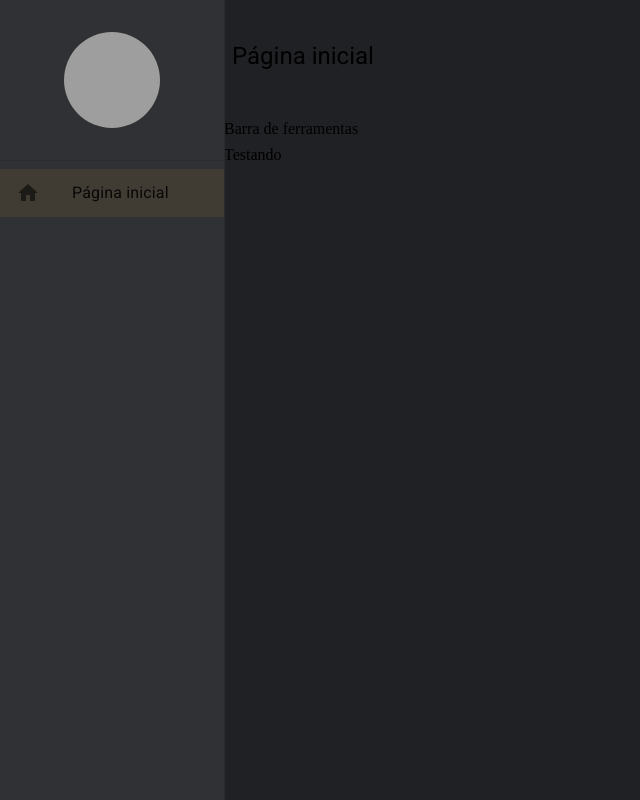
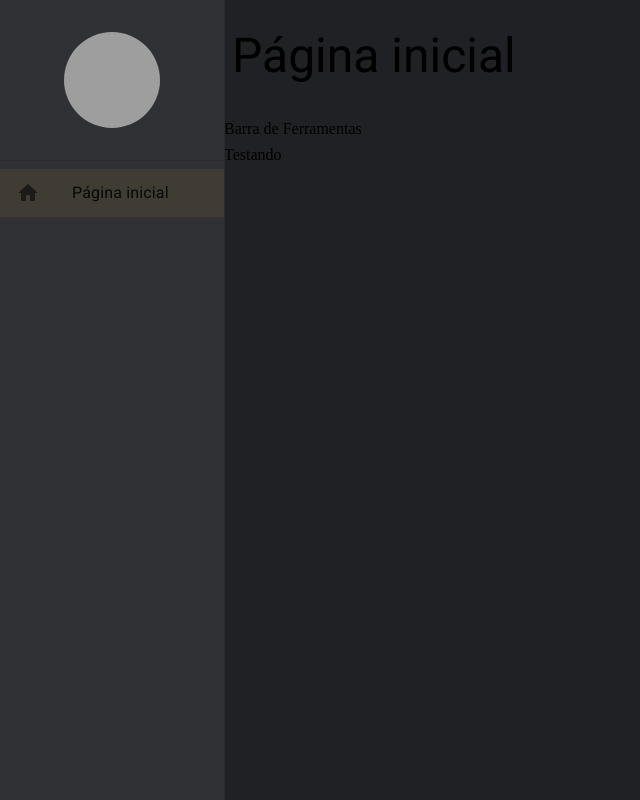
Before and after one commit to CristianoSFMothe/app-user, a React (Create React App) app: page /page-home in a window 1280 px wide. Shown: the whole page, without its empty margins (0-640 px from the left). Built offline with nearby package versions, Linux system fonts and the light colour scheme; grey boxes are pictures that could not be loaded.

Commit message:
:rocket: feat: Contiunação com estilização da página base

```diff
--- a/src/pages/dashboard/Dasboard.tsx
+++ b/src/pages/dashboard/Dasboard.tsx
@@ -2,6 +2,11 @@
 
 export const Dasboard = () => {
   return (
-    <LayoutBasePagina title='Página inicial'>Testando</LayoutBasePagina>
+    <LayoutBasePagina
+      title='Página inicial'
+      toolbar={<>Barra de Ferramentas</>}
+    >
+      Testando
+    </LayoutBasePagina>
   );
 };
--- a/src/shared/layout/LayoutBasePagina.tsx
+++ b/src/shared/layout/LayoutBasePagina.tsx
@@ -7,14 +7,17 @@
 
 interface ILayoutBasePageProps {
   title: string;
+  toolbar?: ReactNode;
   children?: ReactNode;
 }
 
 export const LayoutBasePagina: React.FC<ILayoutBasePageProps> =
-  ({children, title}) => {
+  ({children, title, toolbar}) => {
     const smDown = useMediaQuery((theme: Theme) => theme.breakpoints.down('sm'));
 
-    const { toggleDrawerOpen } = useDrawerContext();
+    const mdDown = useMediaQuery((theme: Theme) => theme.breakpoints.down('md'));
+
+    const {toggleDrawerOpen} = useDrawerContext();
 
     const theme = useTheme();
 
@@ -32,26 +35,35 @@
           alignItems='center'
           padding={1}
           gap={1}
-          height={theme.spacing(12)}
+          height={theme.spacing(smDown ? 6 : mdDown ? 8 : 12)}
         >
           {smDown && (
             <IconButton onClick={toggleDrawerOpen}>
               <Icon>menu</Icon>
             </IconButton>
           )}
-          <Typography variant='h5'>
+          <Typography
+            variant={smDown ? 'h5' : mdDown ? 'h4' : 'h3'}
+            whiteSpace='nowrap'
+            overflow='hidden'
+            textOverflow='ellipsis'
+          >
             {title}
           </Typography>
 
         </Box>
 
-        <Box id='tools'>
-          Barra de ferramentas
+        {toolbar && (
+          <Box id='toolbar'>
+            {toolbar}
+          </Box>
+        )}
+
+        <Box id='body' flex={1} overflow='auto'>
+          {children}
         </Box>
 
-        <Box>
-          {children}
-        </Box>
+
 
       </Box>
     );
```
